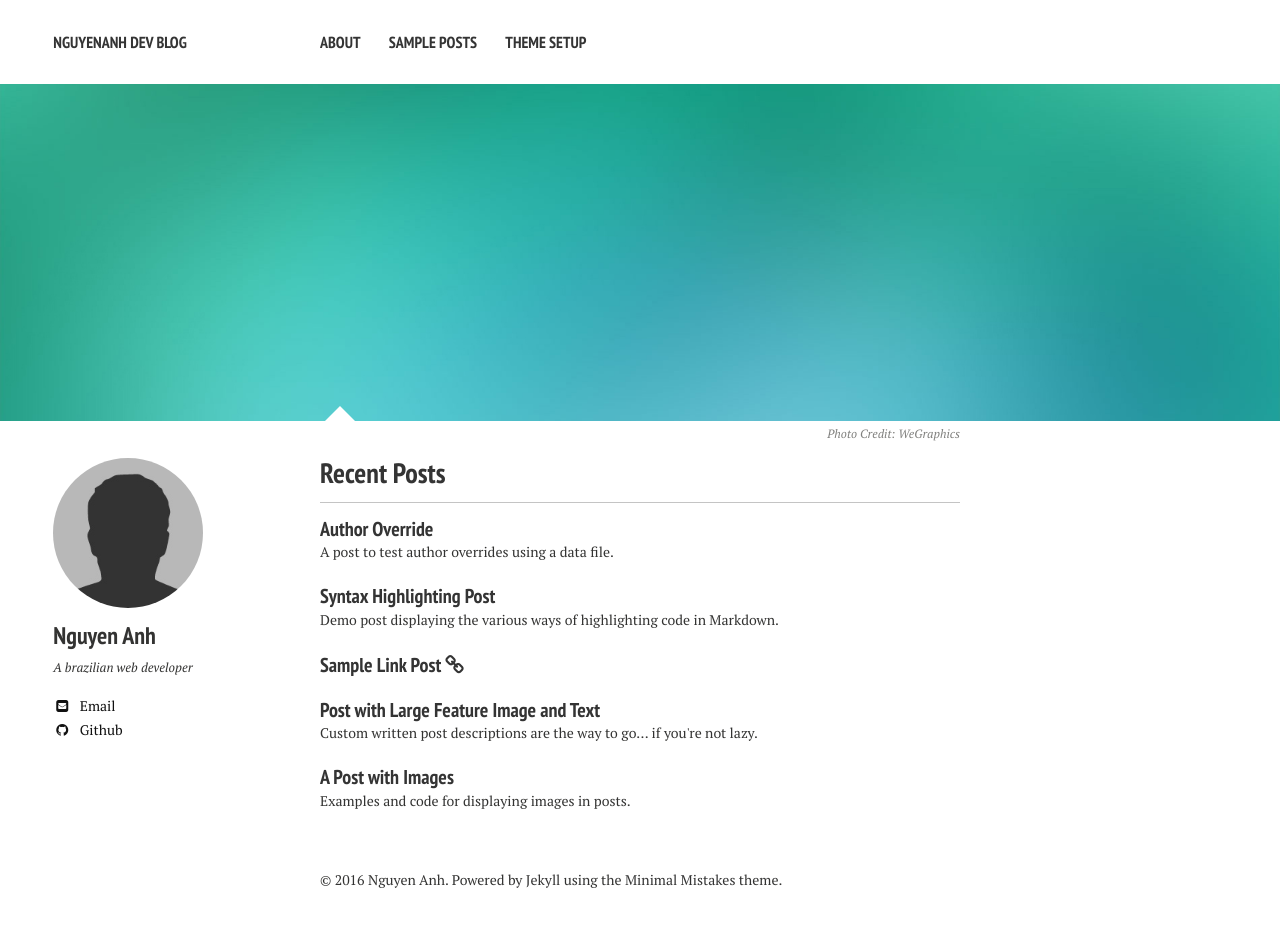
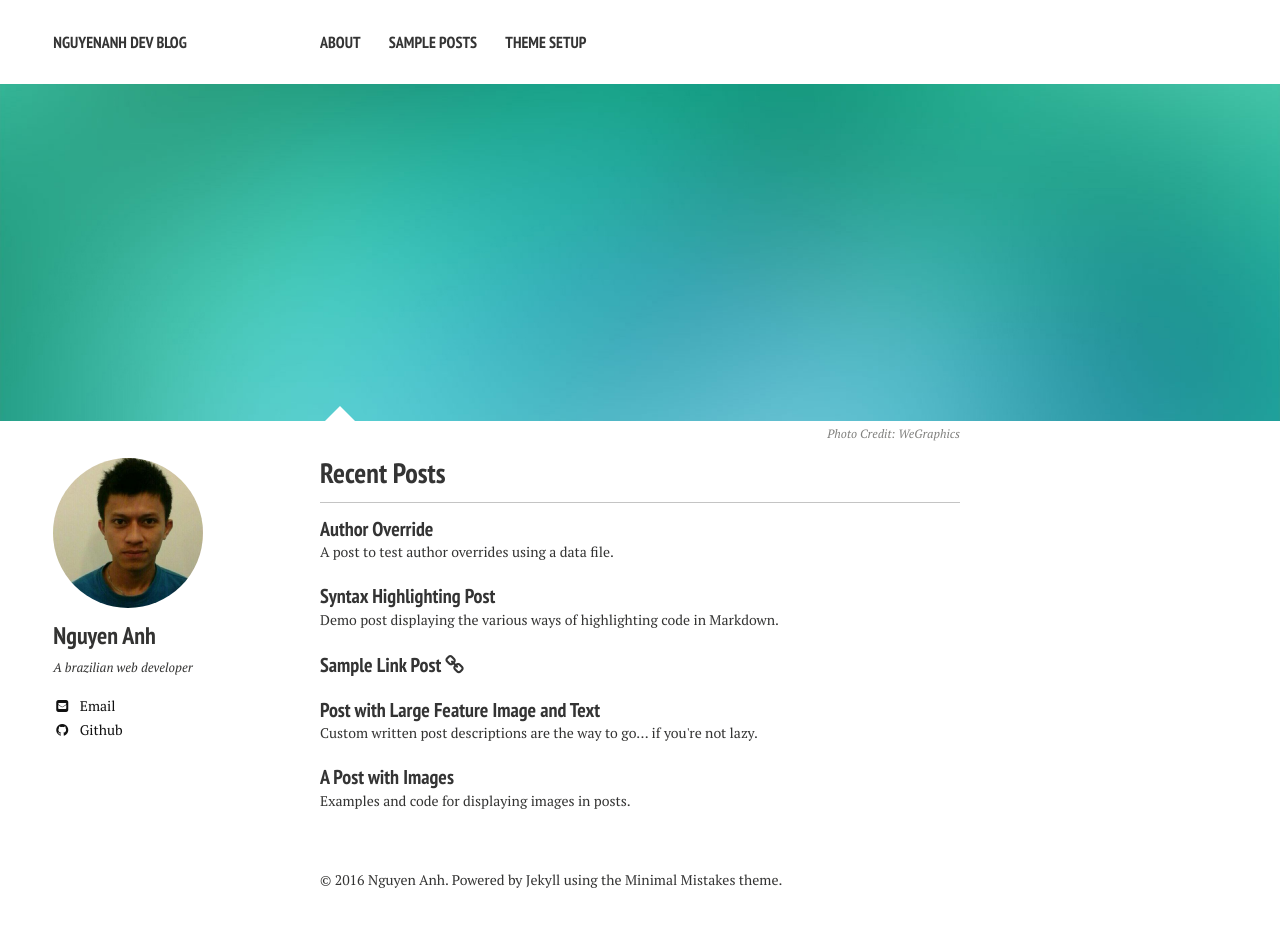
Before and after one commit to Nguyenanh/nguyenanh.github.io, a Jekyll site: the page built from index.md, in a window 1280 px wide. Built offline with Jekyll 4.4.1, drawn with Linux system fonts in a browser that asks for light colours; nearby versions of some CDN libraries.

Commit message:
change image

```diff
--- a/_config.yml
+++ b/_config.yml
@@ -7,7 +7,7 @@ disqus_shortname: Nguyen Anh
 # Owner/author information
 owner:
   name:           Nguyen Anh
-  avatar:         bio-photo.jpg
+  avatar:         bio-photo.jpeg
   bio:            "A brazilian web developer"
   email:          cauut2117610@gmail.com
   # Social networking links are used in author-bio sidebar. Update and remove as you like.
```
